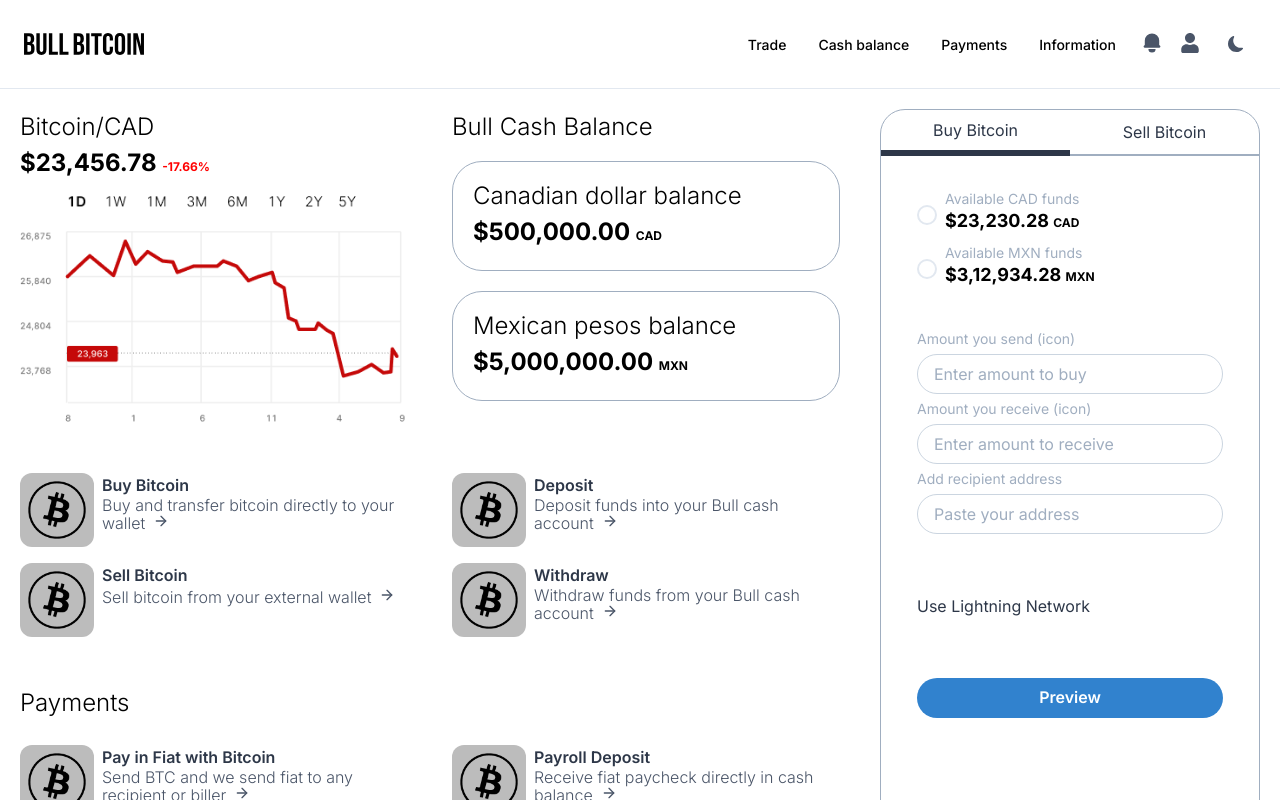
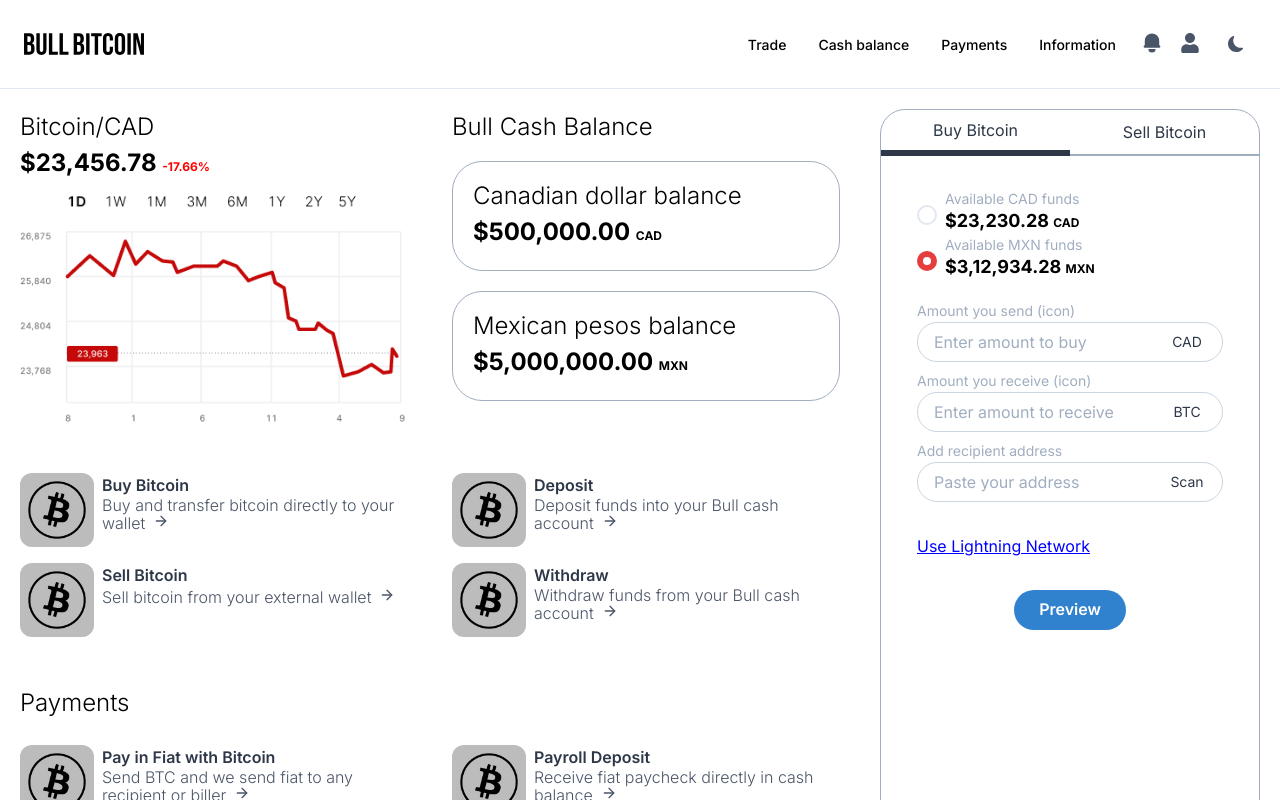
Before and after one commit to saiy2k/CN-Frame, a Next.js app: page / in a window 1280 px wide. Shown: the top 800 px of the page. Built offline with nearby package versions, Linux system fonts and the light colour scheme.

Commit message:
BuySellWidget 02

```diff
--- a/app/BuySellWidget.tsx
+++ b/app/BuySellWidget.tsx
@@ -1,8 +1,12 @@
+import { useState } from 'react';
 import {
+  Box,
   Button,
   ButtonGroup,
   chakra,
   Input,
+  InputGroup,
+  InputRightElement,
   Link,
   Tabs,
   TabList,
@@ -16,6 +20,9 @@
 import { textStyles } from './theme';
 
 export const BuySellWidget = () => {
+
+  const [value, setValue] = useState('1')
+
   return (
     <Tabs isFitted w='full' border={1} borderStyle='solid' borderColor='gray.400' borderRadius={25}>
       <TabList>
@@ -26,7 +33,9 @@
       <TabPanels>
         <TabPanel>
           <Stack m={5}>
-            <Radio size='lg' name='1' colorScheme='red'>
+            <form>
+              <RadioGroup onChange={setValue} value={value} mb={5}>
+                <Radio size='lg' colorScheme='red' value='0'>
                   <chakra.p {...textStyles.p} color='gray.400'>
                     Available CAD funds
                   </chakra.p>
@@ -35,7 +44,7 @@
                   </chakra.p>
                 </Radio>
 
-            <Radio size='lg' name='1'>
+                <Radio size='lg' colorScheme='red' value='1'>
                   <chakra.p {...textStyles.p} color='gray.400'>
                     Available MXN funds
                   </chakra.p>
@@ -43,35 +52,46 @@
                     $3,12,934.28 <chakra.span fontSize={{base: '10px', xl: '12px' }}> MXN </chakra.span>
                   </chakra.p>
                 </Radio>
+              </RadioGroup>
 
-            <br />
-
-            <chakra.p {...textStyles.p} color='gray.400'>
+              <chakra.p {...textStyles.p} color='gray.400' mb={1}>
                 Amount you send (icon)
               </chakra.p>
+              <InputGroup mb={3}>
                 <Input placeholder='Enter amount to buy' size='md' />
+                <InputRightElement mr={4} {...textStyles.p} > CAD </InputRightElement>
+              </InputGroup>
 
-            <chakra.p {...textStyles.p} color='gray.400'>
+              <chakra.p {...textStyles.p} color='gray.400' mb={1}>
                 Amount you receive (icon)
               </chakra.p>
+              <InputGroup mb={3}>
                 <Input placeholder='Enter amount to receive' size='md' />
+                <InputRightElement mr={4} {...textStyles.p} > BTC </InputRightElement>
+              </InputGroup>
 
 
-            <chakra.p {...textStyles.p} color='gray.400'>
+              <chakra.p {...textStyles.p} color='gray.400' mb={1}>
                 Add recipient address
               </chakra.p>
+              <InputGroup mb={8}>
                 <Input placeholder='Paste your address' size='md' />
+                <InputRightElement mr={4} {...textStyles.p} > Scan </InputRightElement>
+              </InputGroup>
 
-            <br/>
-            <Link href='#' my={5}>Use Lightning Network</Link>
-            <br/>
+              <Box mb={8}>
+                <Link href='#' color='blue' textDecor='underline'>Use Lightning Network</Link>
+              </Box>
 
-            <Button colorScheme='blue'> Preview </Button>
+              <Box mb={8} textAlign='center'>
+                <Button colorScheme='blue' px={25}> Preview </Button>
+              </Box>
+            </form>
 
           </Stack>
         </TabPanel>
         <TabPanel>
-          <p>two!</p>
+          <p> Todo </p>
         </TabPanel>
       </TabPanels>
     </Tabs>
--- a/app/theme/customStyles.ts
+++ b/app/theme/customStyles.ts
@@ -1,4 +1,5 @@
-import { SystemStyleObjectRecord } from '@chakra-ui/react'
+import { SystemStyleObject, SystemStyleObjectRecord } from '@chakra-ui/react'
+import { mode } from '@chakra-ui/theme-tools';
 
 // Helps with typing
 const stylesMap = <T extends SystemStyleObjectRecord>(map: T) => map
@@ -55,8 +56,17 @@
     lineHeight: { base: '24px', xl: '36px', '2xl': '48px' },
   },
 
+  /*
+  h3: (props: StyleConfigProps): SystemStyleObject => ({
+    color: mode('black', 'white'),
+    fontSize: { base: '18px', xl: '24px', '2xl': '32px' },
+    fontWeight: 300,
+    lineHeight: { base: '24px', xl: '36px', '2xl': '48px' },
+  }),
+  */
+
   h3b: {
-    color: 'black',
+    color: mode('black', 'white'),
     fontSize: { base: '24px', xl: '24px', '2xl': '32px' },
     fontWeight: 700,
     lineHeight: { base: '40px', xl: '36px', '2xl': '48px'},
@@ -169,3 +179,9 @@
     bg: 'gray.50',
   },
 })
+
+export type StyleConfigProps = {
+	theme: Theme
+	colorMode: ColorMode
+	colorScheme: string
+}
```
Lines whose indentation alone changed are shown as unchanged.
